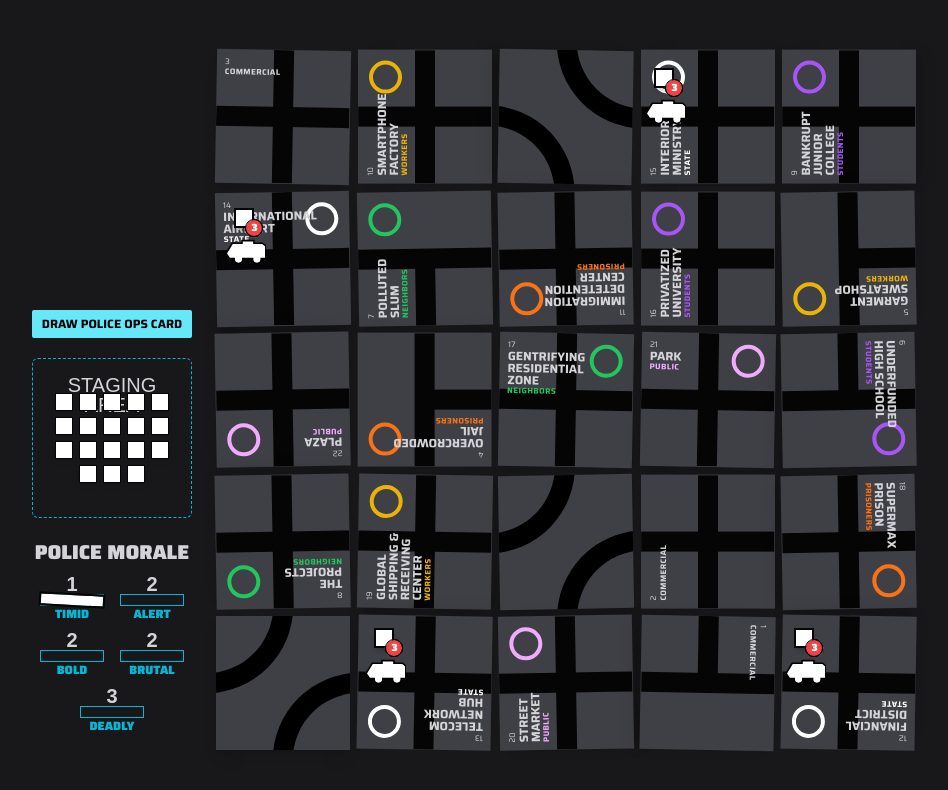
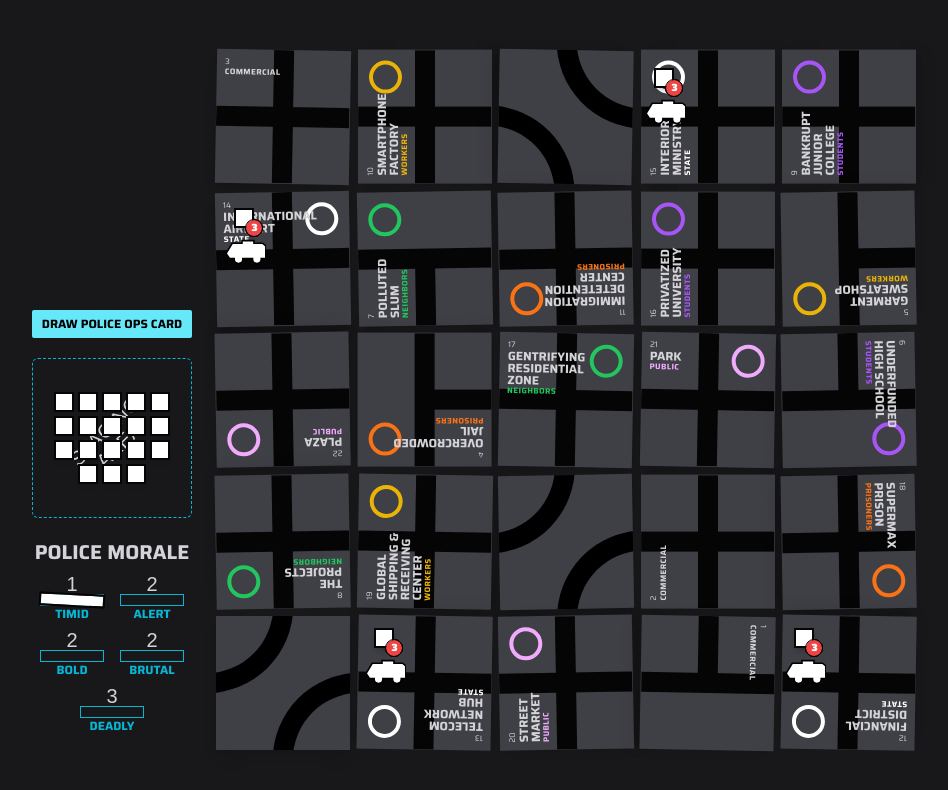
Before and after one commit to raphaelaleixo/bloc-by-bloc, a Next.js app: page / in a window 1280 px wide. Shown: the top 790 px of the page, without its empty margins (166-1114 px from the left). Built offline with nearby package versions, Linux system fonts and the light colour scheme; a web font is replaced by a local one.

Commit message:
Little layout adjustments

```diff
--- a/components/policeBlocks/policeMorale.tsx
+++ b/components/policeBlocks/policeMorale.tsx
@@ -44,13 +44,13 @@ const PoliceMorale: React.FC<{ police: Police }> = ({ police }) => {
     }, [level]);
 
     return (
-        <div className="text-zinc-300 font-black uppercase text-center">
+        <div className="text-zinc-300 font-bold uppercase text-center">
             <div className="text-xl">Police morale</div>
             <div className="flex flex-wrap w-[160px] justify-center">
                 {
                     moraleTrack.map((trackItem, index) => (
                         <div key={trackItem.text} className="w-1/2 p-2">
-                            <div className="font-saira_stencil text-xl leading-none">{trackItem.value}</div>
+                            <div className="font-saira_stencil font-normal text-xl leading-none">{trackItem.value}</div>
                             <div className="border border-cyan-500 h-3 relative">
                                 {
                                     level === index ? trackPiece : false
--- a/components/policeBlocks/stagingArea.tsx
+++ b/components/policeBlocks/stagingArea.tsx
@@ -1,10 +1,10 @@
 const StagingArea: React.FC<{ policeCount: number }> = ({ policeCount = 0 }) => {
     return (
         <div className="w-[160px] rounded-md border-cyan-500 border-dashed aspect-square border p-4 flex items-center relative">
-            <div className="text-zinc-300 text-xl mb-2 font-saira_stencil uppercase absolute top-4 left-1/2 w-2/3 -translate-x-1/2 text-center leading-none">Staging Area</div>
-            <div className="w-[full] flex flex-wrap gap-2 justify-center relative z-10">
+            <div className="text-zinc-300 text-xl mb-2 font-saira_stencil uppercase absolute -rotate-45 left-1/2 top-1/2 w-2/3 -translate-x-1/2 -translate-y-1/2 text-center leading-none">Staging Area</div>
+            <div className="w-full flex flex-wrap gap-2 justify-center relative z-10">
                 {new Array(policeCount).fill('i').map((_item, index) => (
-                    <div key={index} className="w-4 h-4 bg-white shadow-md inline-block outline outline-1 outline-black" />
+                    <div key={index} className="w-4 h-4 bg-white shadow-md inline-block outline outline-2 outline-black" />
                 ))}
             </div>
         </div>
--- a/pages/index.tsx
+++ b/pages/index.tsx
@@ -37,7 +37,7 @@ export default function Home() {
       <Head>
         <title>Bloc By Bloc</title>
       </Head>
-      <main className={`w-full h-full flex align-top justify-center items-start gap-6 ${saira.variable} ${sairaStencil.variable} font-saira font-condensed`}>
+      <main className={`w-full h-full flex align-top justify-center items-start gap-6 ${saira.variable} ${sairaStencil.variable} font-saira`}>
         <div className="flex flex-col gap-5">
           <PoliceOpsDeck city={city} police={police} setPolice={setPolice} />
           <StagingArea policeCount={police?.policeCount} />
```
